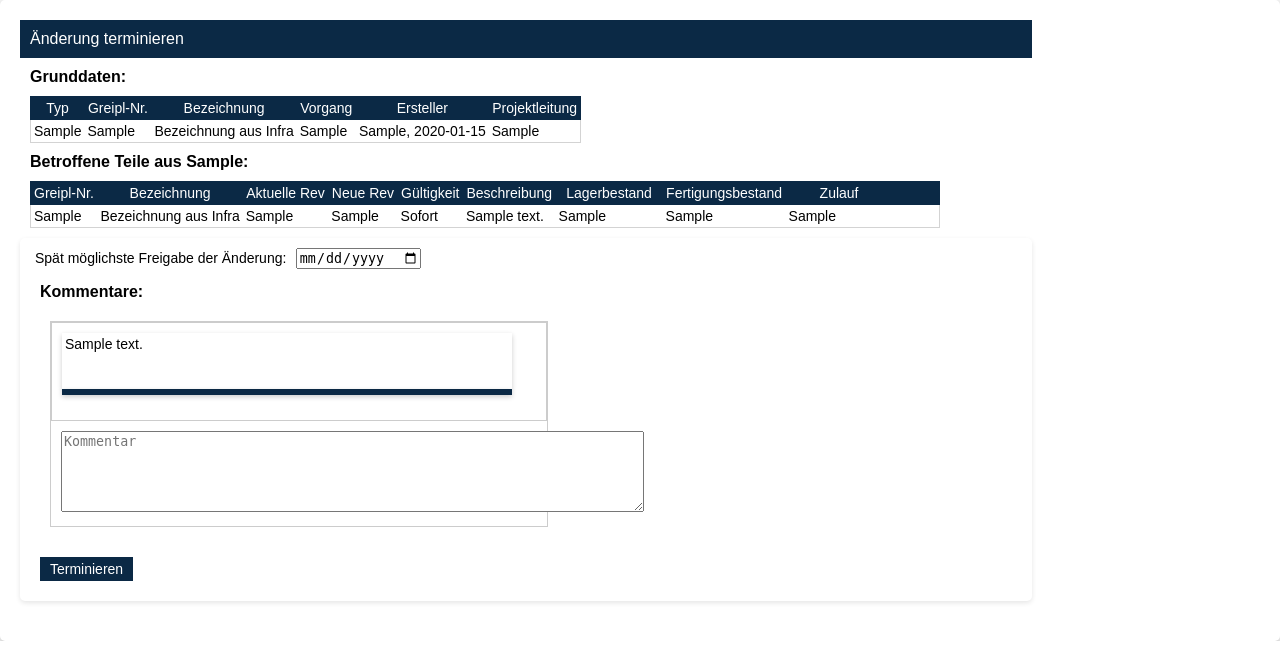
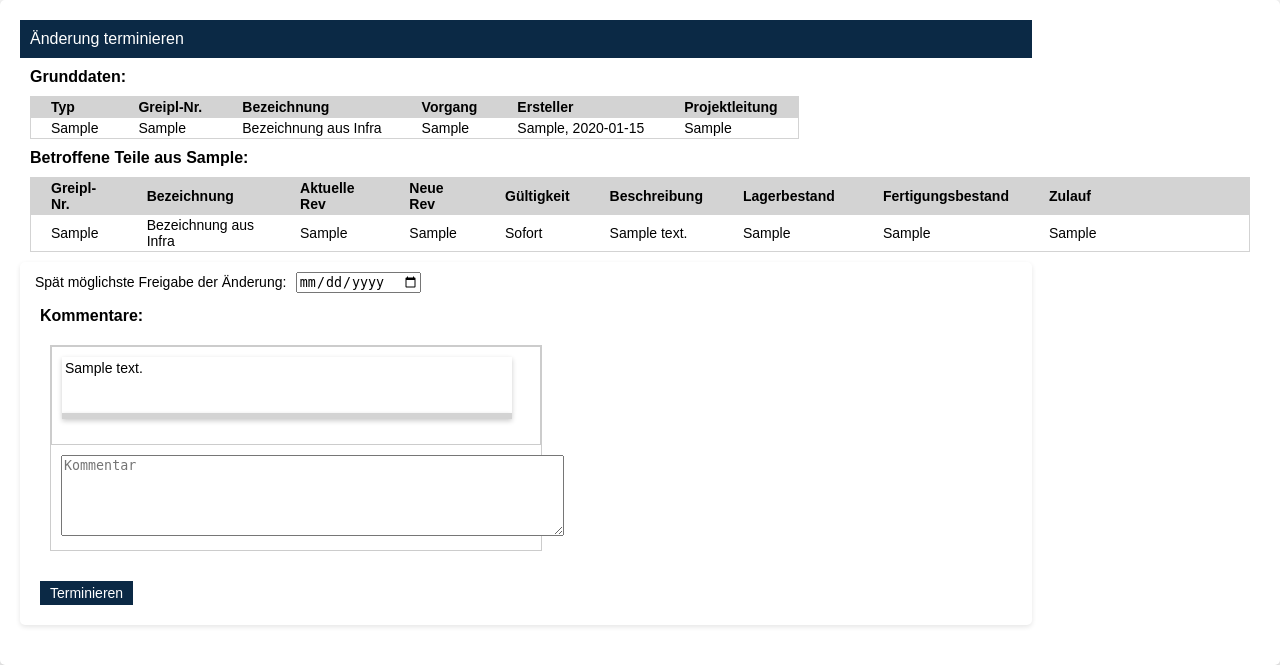
Before and after one commit to t-eder/AMT-Workflow, a Flask app: page /date/1 in a window 1280 px wide; the page is wider, and only the part inside the window is pictured. Shown: the part 170-835 px from the top of that part. Before the commit the page ends 811 px from the top of that part, so only its background shows below. Run offline with Flask 3, Linux system fonts and the light colour scheme; tables that the repository leaves empty hold one stand-in row (values such as "Sample post").

Commit message:
Tabellen und Kommentarfuntion Design angepasst

```diff
--- a/static/styles/style.css
+++ b/static/styles/style.css
@@ -157,13 +157,6 @@
         width: 15px;
         }
 
-        .task td {
-            border: 1px solid;
-            font-size: 12px;
-            color: black;
-            text-align: center;
-        }
-
         .add-task {
             background-color: #ffffff;
             border: 0px solid #e0e0e0;
@@ -274,14 +267,23 @@
 
         #table1 tr,td{
            border: 1px solid lightgrey;
-           border-collapse: collapse;
-           padding: 3px;
+           border-collapse: separate;
            text-align: left;
            font-size: 14px;
            color: black;
         }
         #table1 th {
-            text-align: center;
+            text-align: left;
+            padding: 2px 20px 2px;
+            background-color: lightgrey;
+            border: 0px;
+            border-bottom: 1px black;
+            color: black;
+            font-weight: bold;
+        }
+
+        #table1 td {
+             padding: 2px 20px 2px;
         }
 
         #active-link {
--- a/templates/PM.html
+++ b/templates/PM.html
@@ -12,8 +12,8 @@
     <div class="container">
         <h2>Offene Aufgaben Projektmanagement:</h2>
 
-            <table>
-                   <tr style="font-size: 14px">
+            <table id="table1">
+                   <tr>
                             <th>Bearbeiten</th>
                             <th>Typ</th>
                             <th>Status</th>
@@ -30,7 +30,7 @@
                 {% for task in tasks %}
                     {% if task.state == 1 or task.state ==  4 or task.state ==  5 or task.state ==  7 or (task.state ==  2 and task.change_kat == false) %}
 
-                        <tr class="task {% if task.completed %}completed{% endif %}" style="border-bottom: 1px solid; border-right: 1px solid; border-left: 1px solid;" >
+                        <tr>
 
                             <td>
                                 <center><a href="{% if task.state == 1 %}/categorize/{{ task.id }}
--- a/templates/PPS.html
+++ b/templates/PPS.html
@@ -12,8 +12,8 @@
     <div class="container">
         <h2>Offene Aufgaben Projektmanagement:</h2>
 
-            <table>
-                   <tr style="font-size: 14px">
+            <table id="table1">
+                   <tr>
                             <th>Bearbeiten</th>
                             <th>Typ</th>
                             <th>Status</th>
@@ -30,7 +30,7 @@
                 {% for task in tasks %}
                     {% if task.state == 3 or task.state ==  6 %}
 
-                        <tr class="task {% if task.completed %}completed{% endif %}" style="border-bottom: 1px solid; border-right: 1px solid; border-left: 1px solid;" >
+                        <tr>
 
                             <td><center><a href="{% if task.state == 3 %}/stockrecord/{{ task.id }}{% elif task.state == 6 %}/date/{{ task.id }}{% endif %}" style="background-color: transparent; padding-top:3px;"><img class="icon" src="{{ url_for('static', filename='edit.png') }}" alt="Icon"></a></center></td>
                             <td>{{ task.typ }}</td>
--- a/templates/comment.html
+++ b/templates/comment.html
@@ -1,5 +1,5 @@
                     <h3>Kommentare:</h3>
-                    <div class="inputbox" style="width: 50%;">
+                    <div class="inputbox" style="width: 490px;">
                         <div style="max-height:350px; overflow-y: scroll; display: flex; flex-direction: column-reverse; border: 1px solid #ccc;">
                            <table style="width:450px;">
                              {% set list = task.comment.split(';') %}
@@ -8,14 +8,14 @@
                                         <tr style="width:450px; min-height: 200px; box-shadow: 0 2px 5px rgba(0, 0, 0, 0.2);">
                                           <td style="text-align: left; vertical-align: top; height: 50px;" colspan="2">{{ i[0] }}</td>
                                         </tr>
-                                        <tr style="background-color: #0b2945; box-shadow: 0 2px 5px rgba(0, 0, 0, 0.2);">
-                                          <td style="font-size:14px; color:white;">{{ i[1] }}</td>
-                                          <td style="font-size:14px; color:white; text-align: right;" >{{ i[2] }}</td>
+                                        <tr style="background-color: lightgrey; box-shadow: 0 2px 5px rgba(0, 0, 0, 0.2);">
+                                            <td style="font-size:14px; color:black; text-align: left;" >{{ i[2] }}</td>
+                                            <td style="font-size:14px; color:black; text-align: right;">{{ i[1] }}</td>
                                         </tr>
                                         <tr style="height: 15px;"></tr>
                                     {% endif %}
                                 {% endfor %}
                            </table>
                         </div>
-                        <textarea name="note" placeholder="Kommentar" cols="70%" rows="5"></textarea>
+                        <textarea name="note" placeholder="Kommentar" cols="60%" rows="5"></textarea>
                     </div>
--- a/templates/index.html
+++ b/templates/index.html
@@ -30,7 +30,7 @@
                 {% for task in tasks %}
                     {% if not task.completed %}
 
-                        <tr class="task {% if task.completed %}completed{% endif %}" style="border-bottom: 1px solid; border-right: 1px solid; border-left: 1px solid;" >
+                        <tr class="task {% if task.completed %}completed{% endif %}">
 
                             <td><center><a href="/index/{{ task.id }}" style="background-color: transparent; padding-top:3px;"><img class="icon" src="{{ url_for('static', filename='list.png') }}" alt="Icon"></a></center></td>
                             <td>{{ task.typ }}</td>
```
Also changed, not shown: templates/indexAMT.html (+4 -4 lines).
